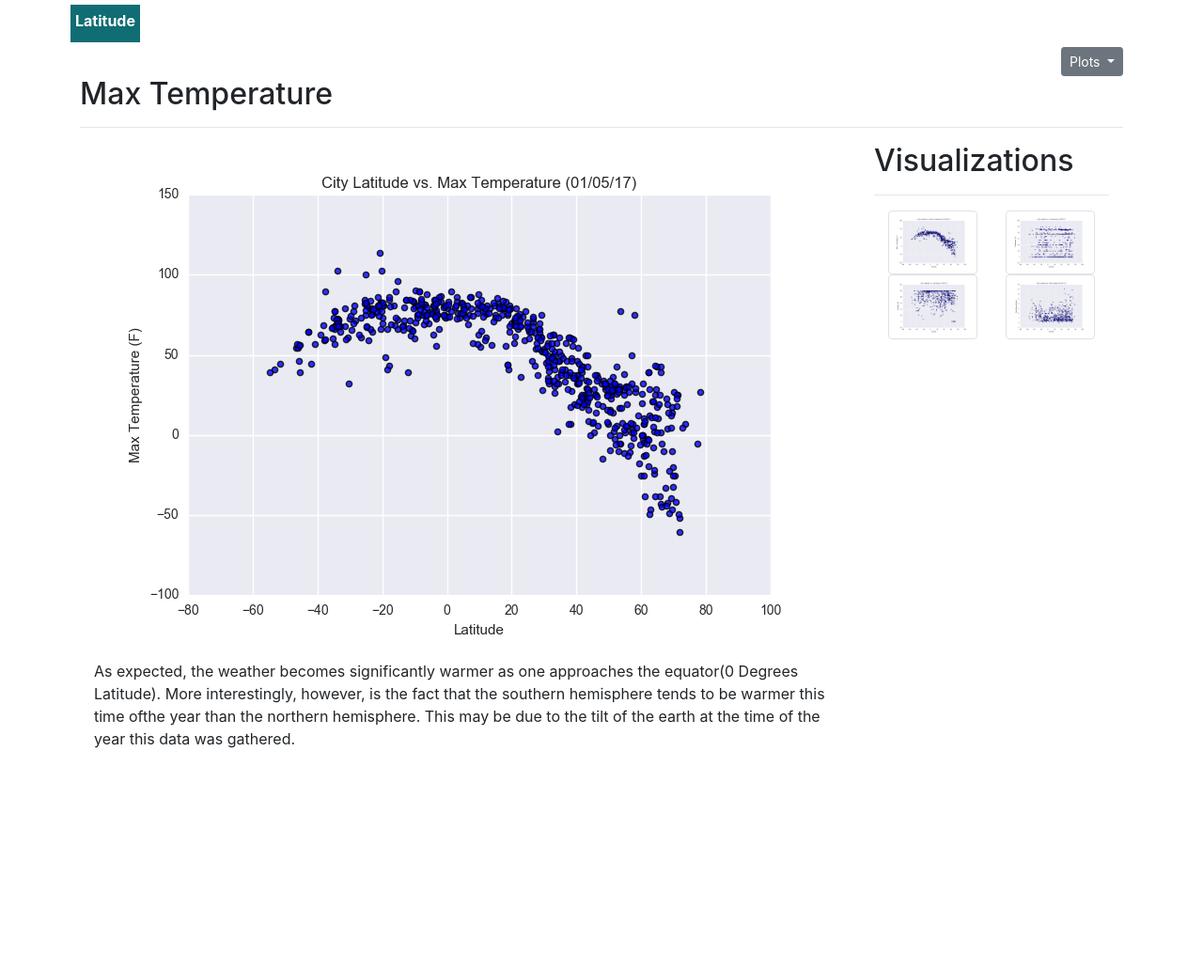
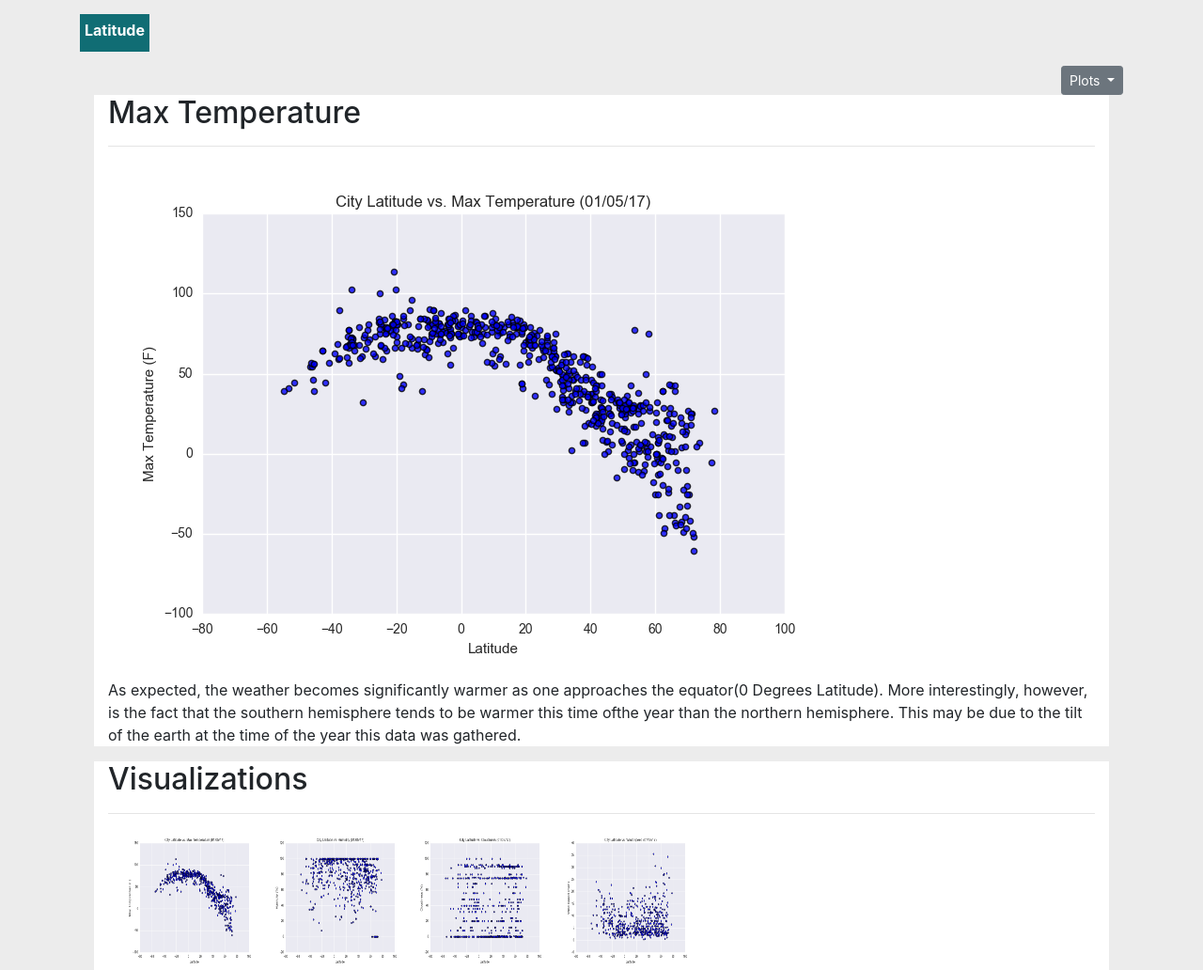
Before and after one commit to RichKirsch80/Weather-Study-Website-using-HTML-CSS, a plain HTML site: page visual1.html in a window 1280 px wide. Shown: the whole page at 94% size. Before the commit the page ends 814 px from the top, so only its background shows below. Drawn offline with nearby package versions, Linux system fonts and the light colour scheme.

Commit message:
updated visualization pages with clickable images

```diff
--- a/style.css
+++ b/style.css
@@ -13,7 +13,7 @@
 }
 
 .body {
-  background-color: lightgray;
+  background-color:  rgba(77, 70, 70, 0.37);
 }
 
 .dropdown {
--- a/visual1.html
+++ b/visual1.html
@@ -7,9 +7,14 @@
 </head>
 
 <div class="container">
-  <div class="row">
-    <div class="col-xs-3">
+  <div class="headbox">
+    <div class="row">
       <div class="headbox skyblue">Latitude</div>
+        <ul class="headbox dropdown-menu" aria-labelledby="dropdownMenuLink">
+          <li><a class="dropdown-item" href="#">Action</a></li>
+          <li><a class="dropdown-item" href="#">Another action</a></li>
+          <li><a class="dropdown-item" href="#">Something else here</a></li>
+        </ul>
     </div>
   </div>
   <link rel="stylesheet" href="https://stackpath.bootstrapcdn.com/bootstrap/4.3.1/css/bootstrap.min.css" integrity="sha384-ggOyR0iXCbMQv3Xipma34MD+dH/1fQ784/j6cY/iJTQUOhcWr7x9JvoRxT2MZw1T" crossorigin="anonymous">
@@ -19,37 +24,36 @@
       Plots
     </a>
 
-    <ul class="dropdown-menu" aria-labelledby="dropdownMenuLink">
-      <li><a class="dropdown-item" href="#">Action</a></li>
-      <li><a class="dropdown-item" href="#">Another action</a></li>
-      <li><a class="dropdown-item" href="#">Something else here</a></li>
-    </ul>
+
   </div>
-  <h2>Max Temperature</h2>
-  <hr>
-<body>
 
-  <div class="container">
-    <div class="row">
-      <div class="col">
+<body style="background-color:  rgba(231, 231, 231, 0.781)">
+
+  <div class="container-fluid">
+      <div class="col" style="background-color:  white">
+        <h2>Max Temperature</h2>
+        <hr>
         <img src="Resources/assets/images/Fig1.png" class="rounded-0" alt="graph of lat vs temp">
         <p>As expected, the weather becomes significantly warmer as one approaches the equator(0 Degrees Latitude). More interestingly, however, is the fact that the southern hemisphere tends to be warmer this time ofthe year than the northern hemisphere. This may be due to the tilt of the earth at the time of the year this data was gathered.</p>
       </div>
-      <div class="col">
-        <h2>Visualizations</h2>
-        <hr>
-        <div class="container">
-          <div class="row">
-            <div class="col">
-        <img src="Resources/assets/images/Fig1.png" class="img-thumbnail" alt="graph of lat vs temp">
-        <img src="Resources/assets/images/Fig2.png" class="img-thumbnail" alt="graph of lat vs humidity">
+
+        <div class="container" style="background-color:  white">
+          <h2>Visualizations</h2>
+          <hr>
+              <div class="col">
+                <a href="file:///C:/Users/richk/Web-Design-Challenge/visual1.html">
+                  <img alt="graph of lat vs max temp" src="Resources/assets/images/Fig1.png" width="150" height="150">
+                </a>
+                <a href="file:///C:/Users/richk/Web-Design-Challenge/visual2.html">
+                  <img alt="graph of lat vs Humidity" src="Resources/assets/images/Fig2.png" width="150" height="150">
+                </a>
+                <a href="file:///C:/Users/richk/Web-Design-Challenge/visual3.html">
+                  <img alt="graph of lat vs cloudiness" src="Resources/assets/images/Fig3.png" width="150" height="150">
+                </a>
+                <a href="file:///C:/Users/richk/Web-Design-Challenge/visual4.html">
+                  <img alt="graph of lat vs Wind speed" src="Resources/assets/images/Fig4.png" width="150" height="150">
+                </a>
         </div>
-        <div class="col">
-        <img src="Resources/assets/images/Fig3.png" class="img-thumbnail" alt="graph of lat vs cloudiness">
-        <img src="Resources/assets/images/Fig4.png" class="img-thumbnail" alt="graph of lat vs wind speed">
-      </div>
-      </div>
-    </div>
     </div>
   </div>
 </div>
```
Also changed, not shown: visual2.html (+37 -14 lines), visual3.html (+17 -5 lines).
